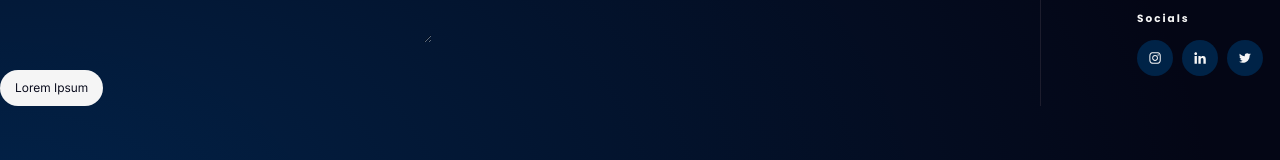
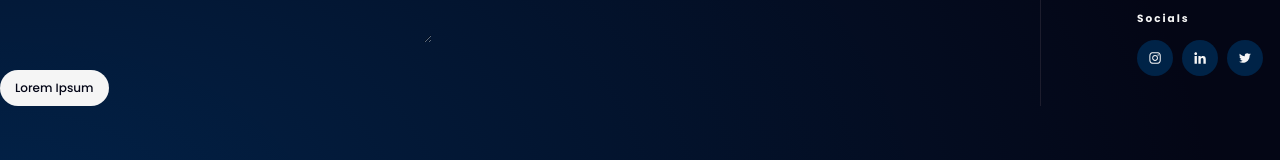
Before and after one commit to nxtyou/patrik-k-hnen, a Next.js app: page /contact in a window 1280 px wide. Shown: the part 639-799 px from the top of the page. Built offline with nearby package versions, Linux system fonts and the light colour scheme.

Commit message:
Changed button to poppins font

```diff
--- a/pages/contact.jsx
+++ b/pages/contact.jsx
@@ -104,7 +104,7 @@ function Contact() {
                     placeholder="Deine Nachricht..."
                     className="min-h-[146px]"></textarea>
                 </div>
-                <button className="mt-9 rounded-3xl bg-white px-5 py-3 font-medium text-black transition-all hover:bg-iron">
+                <button className="mt-9 rounded-3xl bg-white px-5 py-3 font-poppins font-medium text-black transition-all hover:bg-iron">
                   Lorem Ipsum
                 </button>
               </form>
```
